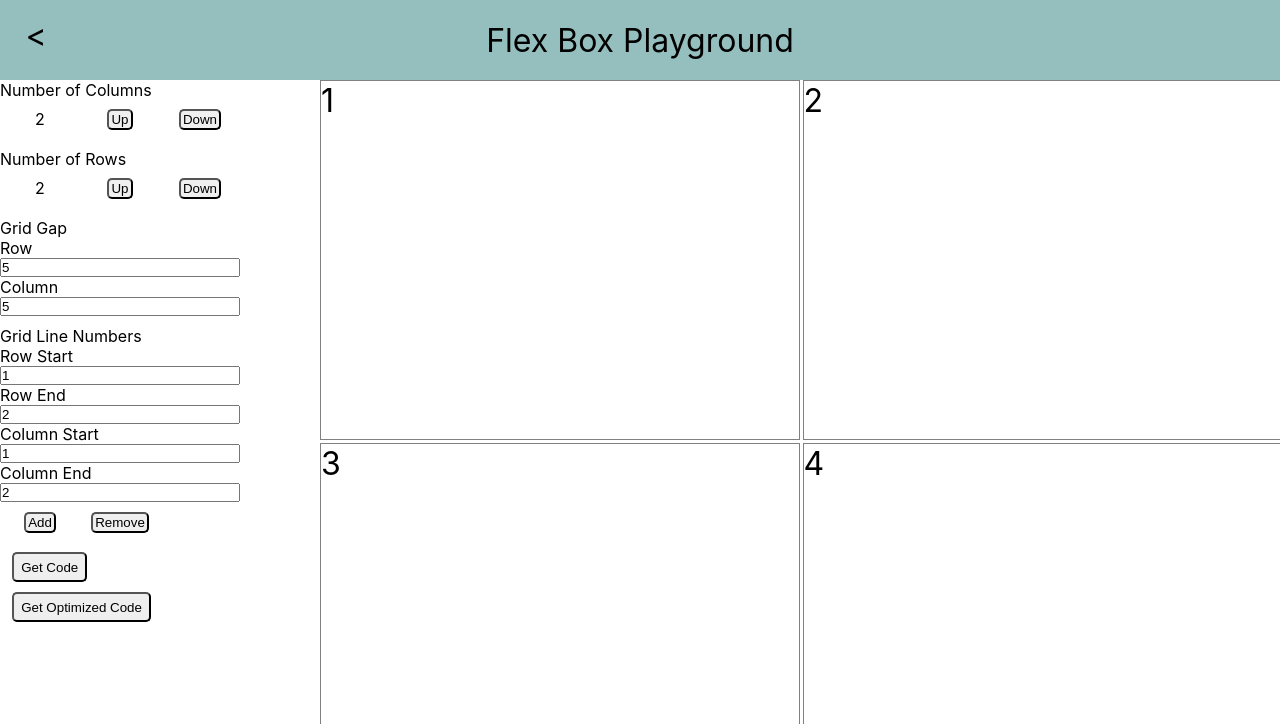
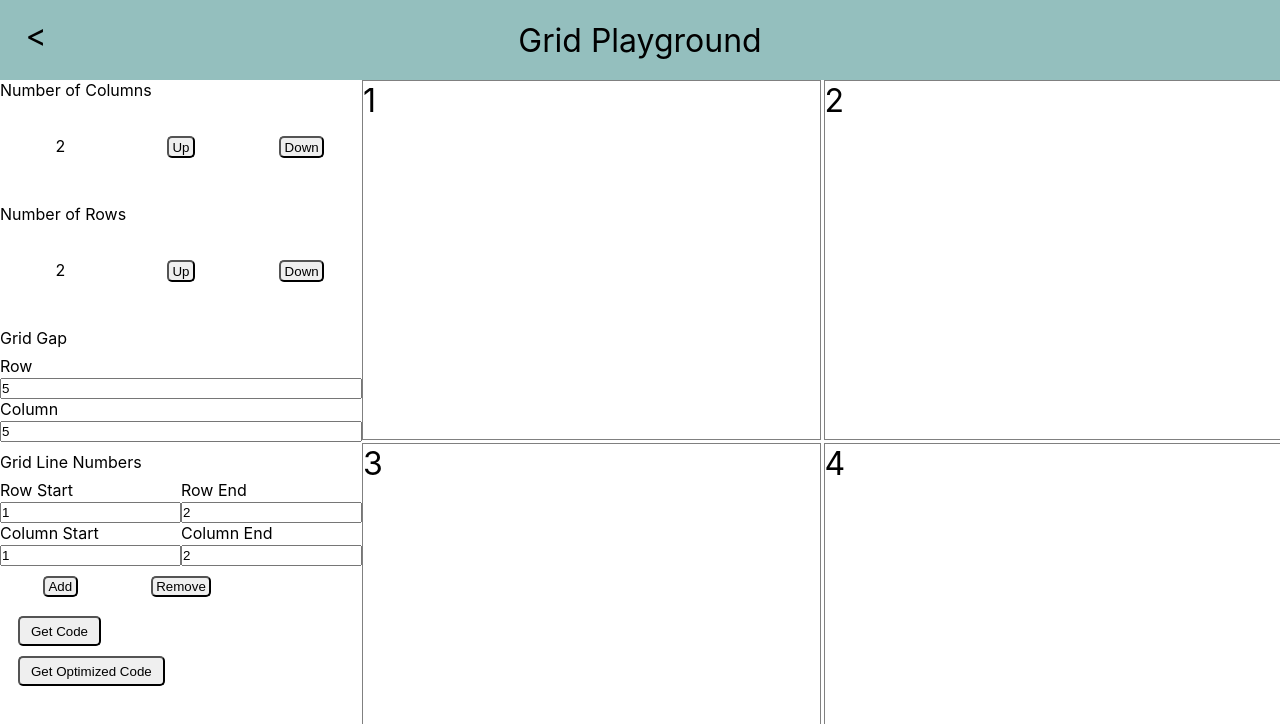
Before and after one commit to timbiles/flex-box, a React (Create React App) app: page / in a window 1280 px wide. Shown: the top 724 px of the page. Built offline with nearby package versions, Linux system fonts and the light colour scheme.

Commit message:
moved input fields

```diff
--- a/src/App.js
+++ b/src/App.js
@@ -9,7 +9,7 @@ import './App.scss';
 class App extends Component {
   state = {
     flex: false,
-    title: 'Flex Box Playground'
+    title: 'Grid Playground'
   };
   render() {
     const { flex, title } = this.state;
--- a/src/Components/grid.js
+++ b/src/Components/grid.js
@@ -137,10 +137,14 @@ class grid extends Component {
             <Container>
               Grid Line Numbers
               <Container>
+                  <Container secondary>
                 {this.inputs('Row Start', 1, 'rowStart')}
                 {this.inputs('Row End', 2, 'rowEnd')}
+                  </Container>
+                  <Container secondary>
                 {this.inputs('Column Start', 1, 'colStart')}
                 {this.inputs('Column End', 2, 'colEnd')}
+                  </Container>
               </Container>
             </Container>
             <Container primary>
```
Also changed, not shown: src/Components/loop.js (+0 -8 lines), src/App.scss (line endings or trailing spaces).
